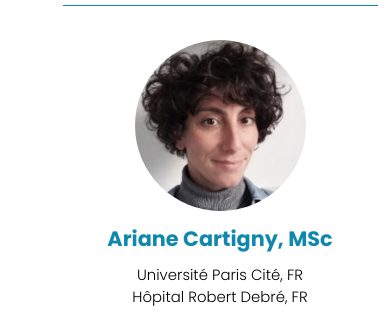
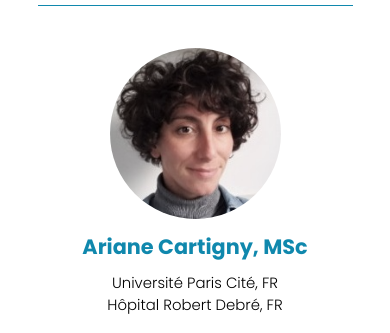
Before and after one commit to CorentinJGosling/ebiact_website, a plain HTML site: page about.html in a window 390 px wide. Shown: the part 521-854 px from the top of the page. Drawn offline with nearby package versions, Linux system fonts and the light colour scheme.

Commit message:
10 03 23

```diff
--- a/css/about.css
+++ b/css/about.css
@@ -411,14 +411,8 @@ h2::before {
     font-size: 0.9rem;
   }
   .home .row {
-    display: grid;
-    gap: 2rem;
-    grid-template-columns: repeat(auto-fill, 300px);
-    grid-auto-flow: row;
-    margin-bottom: 4rem;
-    /* align-items: start; */
+    align-items: center;
     justify-content: center;
-    width: 100%;
   }
 }
 .memb {
```
